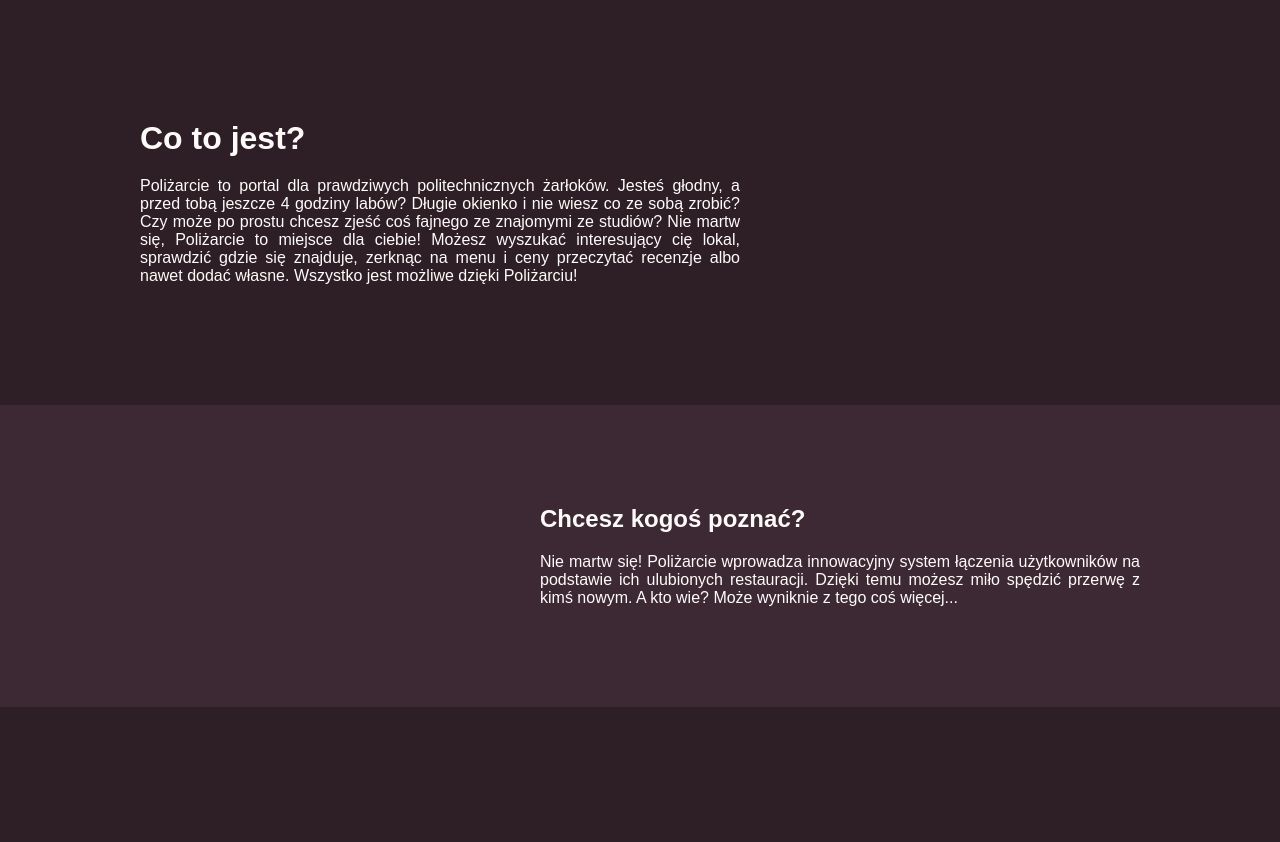
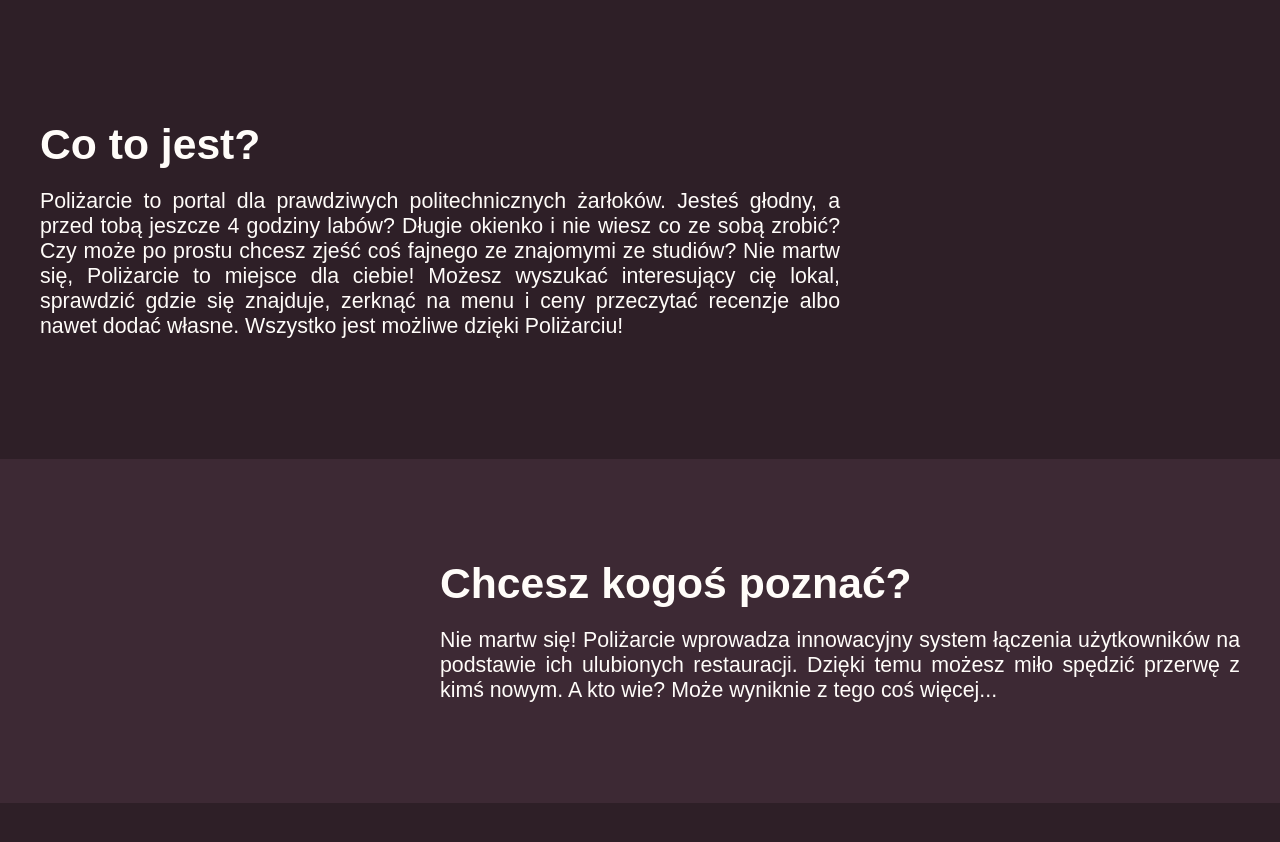
Before and after one commit to Brydzzz/polizarcie, a Next.js app: page / in a window 1280 px wide. Shown: the part 500-1342 px from the top of the page. Built offline with nearby package versions, Linux system fonts and the light colour scheme; no server answers; the database is empty; a web font is replaced by a local one.

Commit message:
minor visual changes

```diff
--- a/app/page.module.scss
+++ b/app/page.module.scss
@@ -14,4 +14,11 @@
     width: 100%;
     background-color: var(--background-light);
   }
+
+  h1 {
+    font-size: 32pt;
+  }
+  p {
+    font-size: 16pt;
+  }
 }
--- a/app/page.tsx
+++ b/app/page.tsx
@@ -10,23 +10,27 @@ export default async function Home() {
   return (
     <main className={styles.container}>
       <LandingHeader />
-      <CenterSection width="600px" offsetX="-200px">
+      <CenterSection width="800px" offsetX="-200px">
         <h1>Co to jest?</h1>
-        Poliżarcie to portal dla prawdziwych politechnicznych żarłoków. Jesteś
-        głodny, a przed tobą jeszcze 4 godziny labów? Długie okienko i nie wiesz
-        co ze sobą zrobić? Czy może po prostu chcesz zjeść coś fajnego ze
-        znajomymi ze studiów? Nie martw się, Poliżarcie to miejsce dla ciebie!
-        Możesz wyszukać interesujący cię lokal, sprawdzić gdzie się znajduje,
-        zerknąc na menu i ceny przeczytać recenzje albo nawet dodać własne.
-        Wszystko jest możliwe dzięki Poliżarciu!
+        <p>
+          Poliżarcie to portal dla prawdziwych politechnicznych żarłoków. Jesteś
+          głodny, a przed tobą jeszcze 4 godziny labów? Długie okienko i nie
+          wiesz co ze sobą zrobić? Czy może po prostu chcesz zjeść coś fajnego
+          ze znajomymi ze studiów? Nie martw się, Poliżarcie to miejsce dla
+          ciebie! Możesz wyszukać interesujący cię lokal, sprawdzić gdzie się
+          znajduje, zerknąć na menu i ceny przeczytać recenzje albo nawet dodać
+          własne. Wszystko jest możliwe dzięki Poliżarciu!
+        </p>
       </CenterSection>
       <section className={styles.light}>
-        <CenterSection width="600px" offsetX="200px">
+        <CenterSection width="800px" offsetX="200px">
           <h1>Chcesz kogoś poznać?</h1>
-          Nie martw się! Poliżarcie wprowadza innowacyjny system łączenia
-          użytkowników na podstawie ich ulubionych restauracji. Dzięki temu
-          możesz miło spędzić przerwę z kimś nowym. A kto wie? Może wyniknie z
-          tego coś więcej...
+          <p>
+            Nie martw się! Poliżarcie wprowadza innowacyjny system łączenia
+            użytkowników na podstawie ich ulubionych restauracji. Dzięki temu
+            możesz miło spędzić przerwę z kimś nowym. A kto wie? Może wyniknie z
+            tego coś więcej...
+          </p>
         </CenterSection>
       </section>
     </main>
--- a/components/dropdowns/user-dropdown.module.scss
+++ b/components/dropdowns/user-dropdown.module.scss
@@ -34,6 +34,7 @@
       padding: 20px;
       margin-bottom: 10px;
       border-bottom: 1px solid var(--primary);
+      min-width: 100%;
     }
 
     .item {
```
